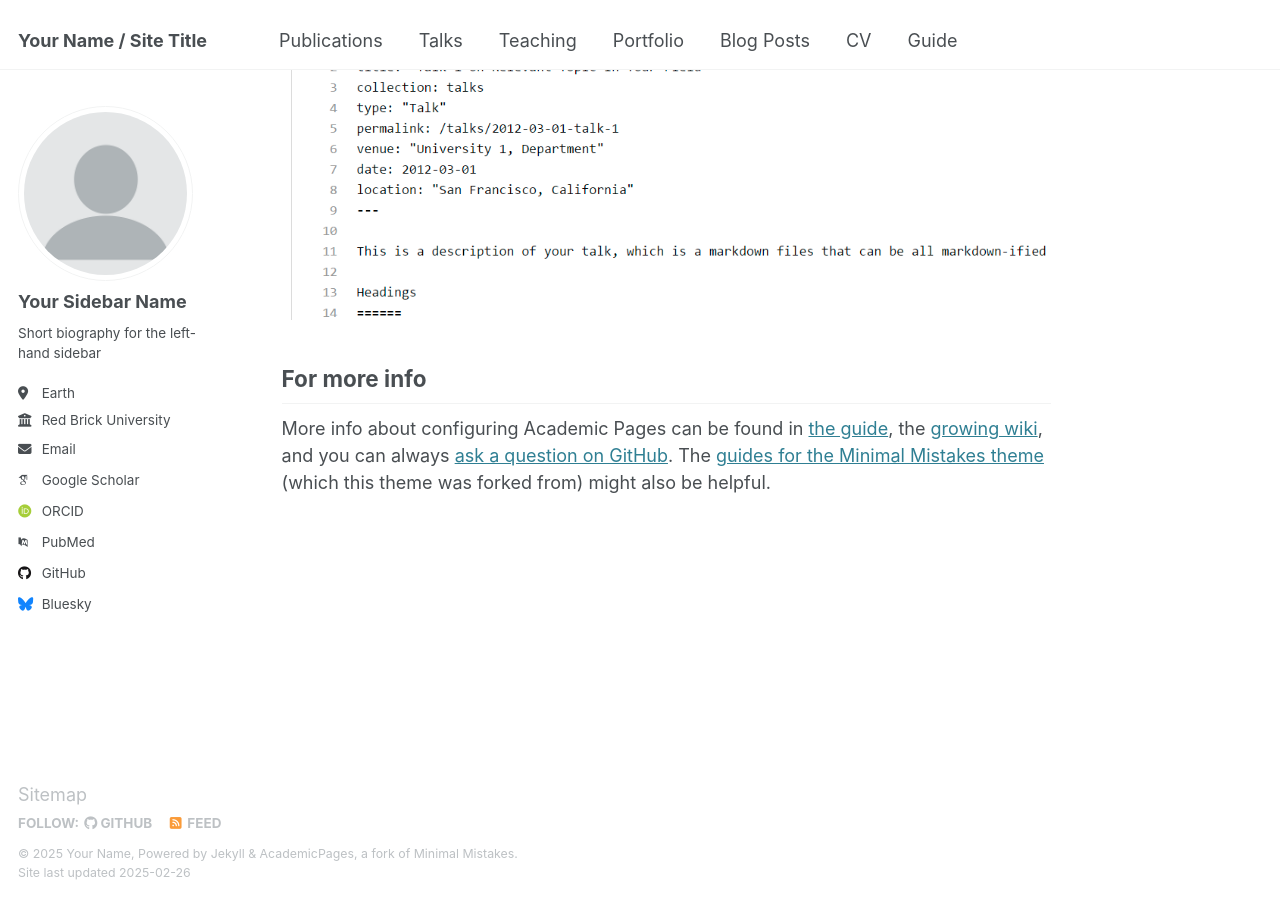
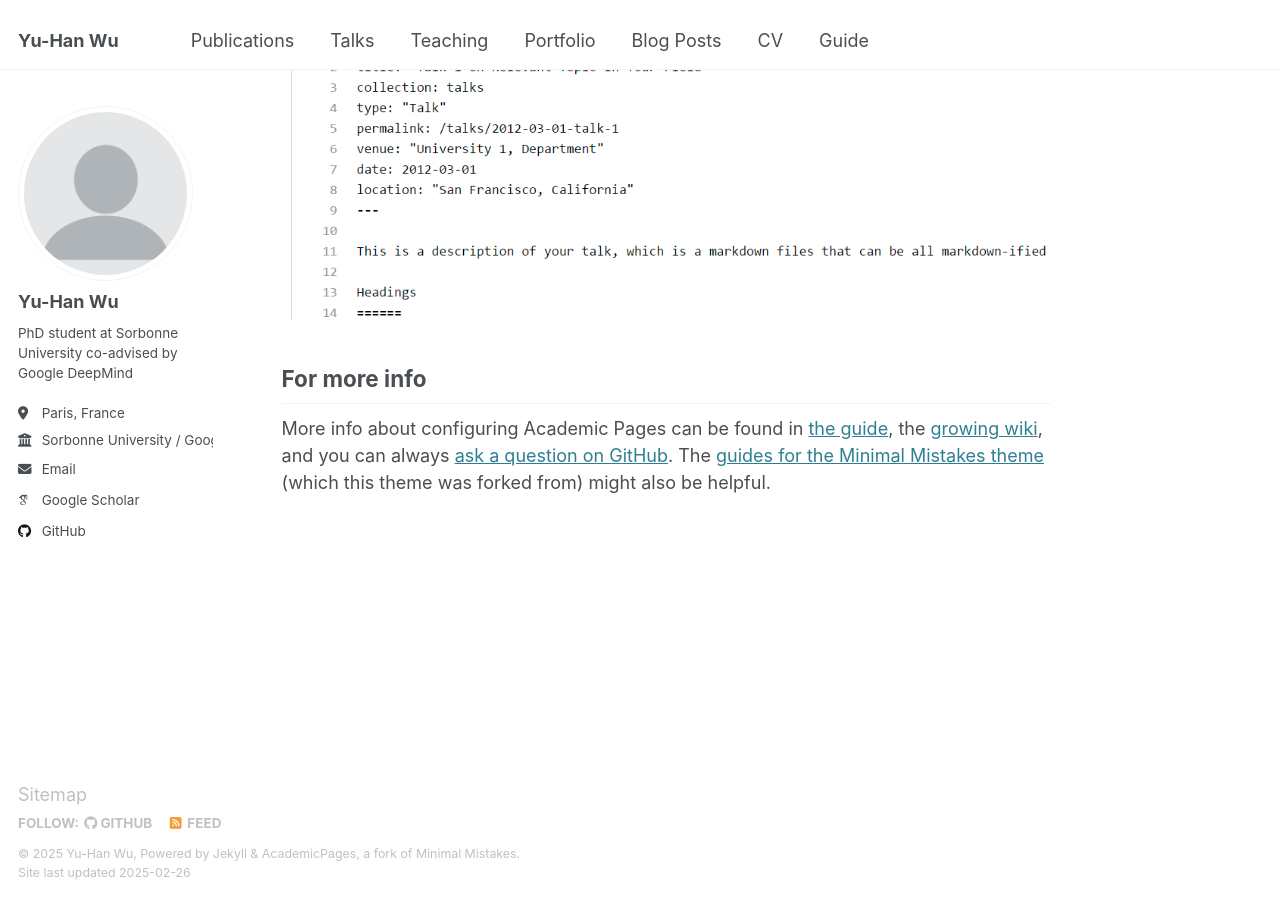
Before and after one commit to pojoowu/pojoowu.github.io, a Jekyll site: the page built from _pages/about.md, in a window 1280 px wide and 900 px high, scrolled down 2642 px. Built offline with Jekyll 4.4.1, drawn with Linux system fonts in a browser that asks for light colours; some web fonts are replaced.

Commit message:
Update _config.yml

```diff
--- a/_config.yml
+++ b/_config.yml
@@ -9,13 +9,13 @@
 # Basic Site Settings
 locale                   : "en-US"
 site_theme               : "default"
-title                    : "Your Name / Site Title"
+title                    : "Yu-Han Wu"
 title_separator          : "-"
-name                     : &name "Your Name"
-description              : &description "personal description"
-url                      : https://academicpages.github.io # the base hostname & protocol for your site e.g. "https://[your GitHub username].github.io"
+name                     : &name "Yu-Han Wu"
+description              : &description "Machine Learning PhD student"
+url                      : https://yhwu.com # the base hostname & protocol for your site e.g. "https://[your GitHub username].github.io"
 baseurl                  : "" # the subpath of your site, e.g. "/blog"
-repository               : "academicpages/academicpages.github.io"
+repository               : "pojoowu/pojoowu.github.io"
 
 # Site Author - The following control what appear as part of the author content on the side bar.
 #               If a field is blank the icon and link will not appear, otherwise it will be shown.
@@ -23,21 +23,21 @@ repository               : "academicpages/academicpages.github.io"
 author:
   # Biographic information
   avatar           : "profile.png"
-  name             : "Your Sidebar Name"
+  name             : "Yu-Han Wu"
   pronouns         : # example: "she/her"
-  bio              : "Short biography for the left-hand sidebar"
-  location         : "Earth"
-  employer         : "Red Brick University"
+  bio              : "PhD student at Sorbonne University co-advised by Google DeepMind"
+  location         : "Paris, France"
+  employer         : "Sorbonne University / Google DeepMind"
   uri              : # URL
-  email            : "none@example.org"
+  email            : "yu-han.wu@etu.sorbonne-universite.fr"
 
   # Academic websites
   arxiv            : # URL - Update with the correct link to your profile
-  googlescholar    : "https://scholar.google.com/citations?user=PS_CX0AAAAAJ"
+  googlescholar    : "https://scholar.google.com/citations?user=tvLkCK8AAAAJ"
   impactstory      : # URL
-  orcid            : "http://orcid.org/yourorcidurl"
+  orcid            : # URL
   semantic         : # URL
-  pubmed           : "https://www.ncbi.nlm.nih.gov/pubmed/?term=john+snow"
+  pubmed           : # URL
   researchgate     : # URL
   scopus           : # URL
 
@@ -45,12 +45,12 @@ author:
   bitbucket        : # Username - Update with your username on the site
   codepen          : # Username
   dribbble         : # Username
-  github           : "academicpages"
+  github           : "pojoowu"
   kaggle           : # Username
   stackoverflow    : # User number or user number and name (i.e., use "1" or "1/jeff-atwood")
 
   # Social media
-  bluesky          : "bsky.app" # Replace this with you Bluesky username
+  bluesky          : # Replace this with you Bluesky username
   facebook         : # Username
   flickr           : # Username
   foursquare       : # Username
```
